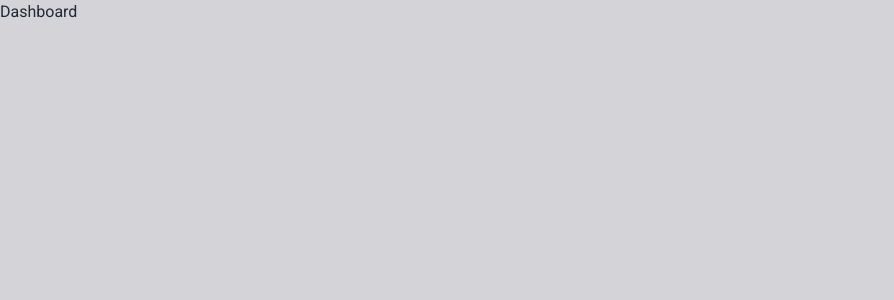
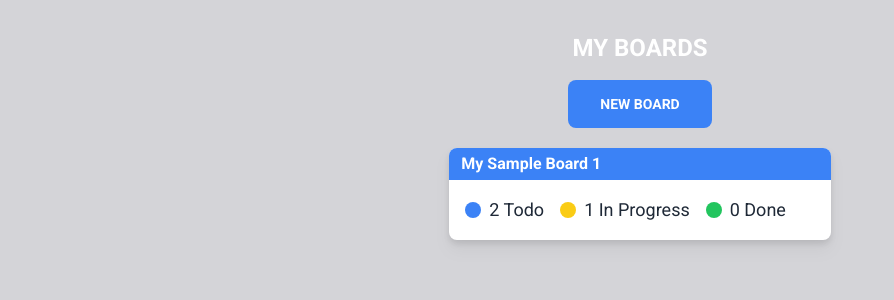
Before and after one commit to matthewdoles/canban, a React (Create React App) app: page /dashboard in a window 1280 px wide. Shown: the top 300 px of the page, without its empty margins (0-894 px from the left). Built offline with nearby package versions, Linux system fonts and the light colour scheme.

Commit message:
Initial dashboard concept

```diff
--- /dev/null
+++ b/src/components/BoardCard/index.tsx
@@ -0,0 +1,26 @@
+import React from 'react';
+const BoardCard = () => {
+  return (
+    <div className="bg-white m-3 drop-shadow-lg rounded-lg">
+      <div className="bg-blue-500 p-1 rounded-t-lg">
+        <p className="text-md text-white font-bold ml-2">My Sample Board 1</p>
+      </div>
+      <div className=" flex flex-row p-2 text-lg">
+        <div className="flex flex-row m-2 items-center">
+          <div className="bg-blue-500 h-4 w-4 mr-2 rounded-full"></div>
+          <p>2 Todo</p>
+        </div>
+        <div className="flex flex-row m-2 items-center">
+          <div className="bg-yellow-400 h-4 w-4 mr-2 rounded-full"></div>
+          <p>1 In Progress</p>
+        </div>
+        <div className="flex flex-row m-2 items-center">
+          <div className="bg-green-500 h-4 w-4 mr-2 rounded-full"></div>
+          <p>0 Done</p>
+        </div>
+      </div>
+    </div>
+  );
+};
+
+export default BoardCard;
--- a/src/components/TodoCard/index.tsx
+++ b/src/components/TodoCard/index.tsx
@@ -28,11 +28,18 @@ const TodoCard = ({ color, disabled, clicked, dragging, dragStart, dragStop, tod
           <p className="text-md text-white font-bold ml-2">{todo.title}</p>
           <p className="text-md text-white font-bold ml-auto mr-2 ">&equiv;</p>
         </div>
-        <label htmlFor="todo-detail-drawer" onClick={() => clicked(todo)}>
-          <div className="mx-4 py-2 cursor-pointer">
-            <p>{todo.description}</p>
+        <div className=" flex flex-row">
+          <label htmlFor="todo-detail-drawer" onClick={() => clicked(todo)}>
+            <div className="mx-4 py-2 cursor-pointer">
+              <p>{todo.description}</p>
+            </div>
+          </label>
+          <div className="avatar m-2">
+            <div className="w-10 h-10 rounded-full">
+              <img src="https://avatars.githubusercontent.com/u/38084552?s=48&v=4" />
+            </div>
           </div>
-        </label>
+        </div>
       </div>
     </Draggable>
   );
--- a/src/pages/Dashboard/index.tsx
+++ b/src/pages/Dashboard/index.tsx
@@ -1,9 +1,14 @@
 import React from 'react';
+import BoardCard from '../../components/BoardCard';
 
 const Dashboard = () => {
   return (
-    <div>
-      <p>Dashboard</p>
+    <div className="flex flex-col p-8 mx-auto items-center">
+      <p className="text-2xl text-white font-bold uppercase">My Boards</p>
+      <button className="btn w-36 mt-4 mb-2 bg-blue-500 border-none">New Board</button>
+      <div className="w-3/4 lg:w-1/3">
+        <BoardCard />
+      </div>
     </div>
   );
 };
```
